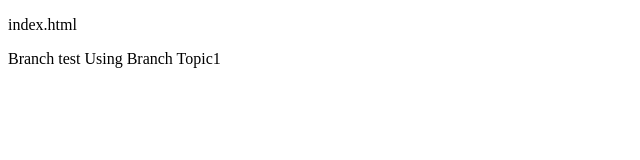
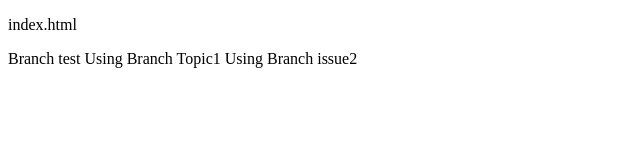
Before and after one commit to LogicalShot/MyLocalRepo, a plain HTML site: page index.html in a window 1280 px wide. Shown: the whole page, without its empty margins (0-640 px from the left). Drawn offline with Linux system fonts and the light colour scheme.

Commit message:
add using branch issue2

```diff
--- a/index.html
+++ b/index.html
@@ -4,5 +4,6 @@
 <p>index.html</p>
 Branch test
 Using Branch Topic1
+Using Branch issue2
 </body>
 </html>
```
